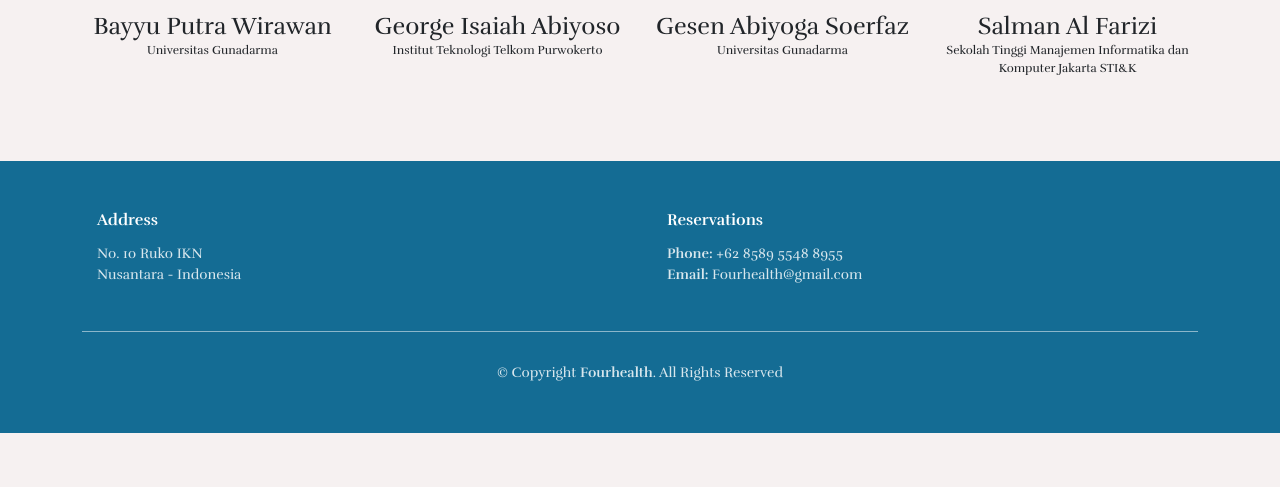
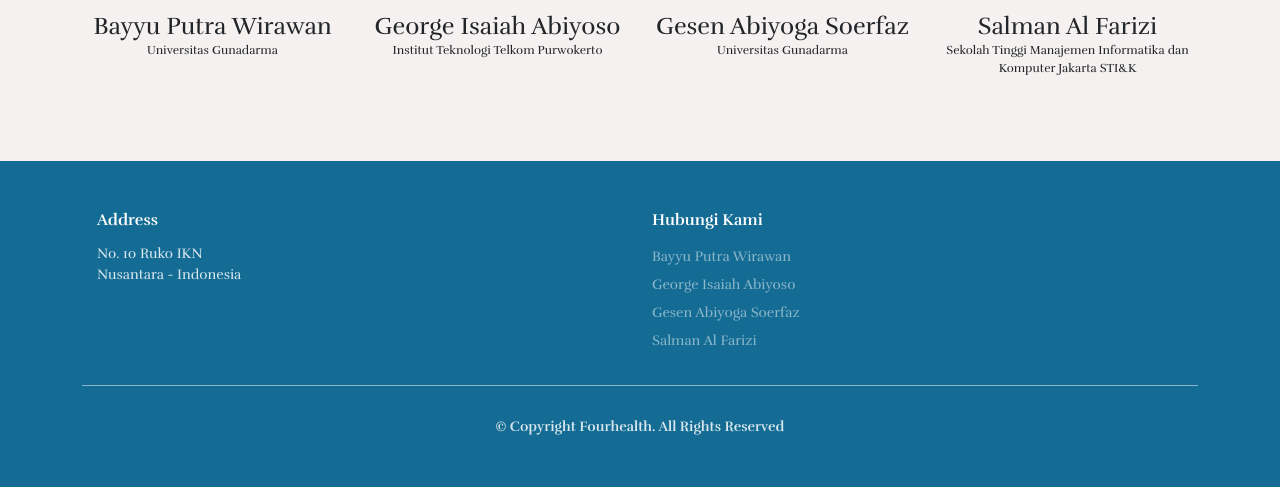
Before and after one commit to soerfaz/Fourhealth, a Flask app: page / in a window 1280 px wide. Shown: the part 1819-2306 px from the top of the page. Before the commit the page ends 2252 px from the top, so only its background shows below. Run offline with Flask 3, Linux system fonts and the light colour scheme.

Commit message:
update footer in all page

```diff
--- a/src/static/style.css
+++ b/src/static/style.css
@@ -160,6 +160,7 @@ body {
   }
 
   .footer .copyright {
+    font-weight: 700;
     text-align: center;
     padding-top: 30px;
     border-top: 1px solid rgba(255, 255, 255, 0.507);
--- a/src/templates/index.html
+++ b/src/templates/index.html
@@ -141,13 +141,14 @@
         </div>
 
         <div class="col-lg-6 col-md-6 footer-links d-flex">
-          <i class="bi bi-telephone icon"></i>
           <div>
-            <h4>Reservations</h4>
-            <p>
-              <strong>Phone:</strong> +62 8589 5548 8955<br>
-              <strong>Email:</strong> Fourhealth@gmail.com<br>
-            </p>
+            <h4>Hubungi Kami</h4>
+            <div class="d-flex flex-column lh-lg">
+              <a class="text-decoration-none text-white-50" href="mailto:">Bayyu Putra Wirawan</a>
+              <a class="text-decoration-none text-white-50" href="mailto:jostampan123@gmail.com">George Isaiah Abiyoso</a>
+              <a class="text-decoration-none text-white-50" href="mailto:Soerfaz@gmail.com">Gesen Abiyoga Soerfaz</a>
+              <a class="text-decoration-none text-white-50" href="mailto:f001xb001@dicoding.org">Salman Al Farizi</a>
+            </div>
           </div>
         </div>
 
```
Also changed, not shown: src/templates/about.html (+7 -6 lines), src/templates/cek_penyakit.html (+7 -6 lines), src/templates/detail.html (+7 -6 lines).
